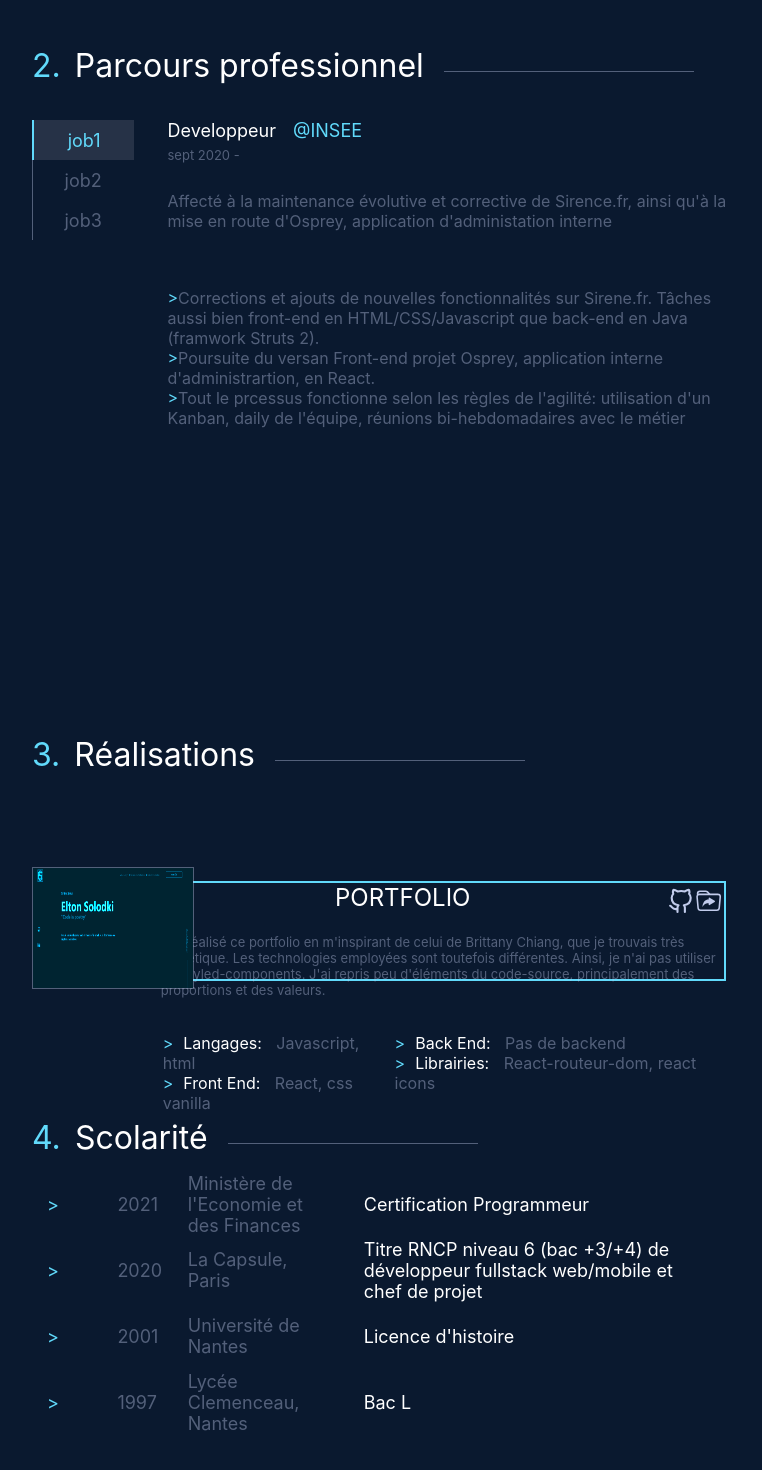
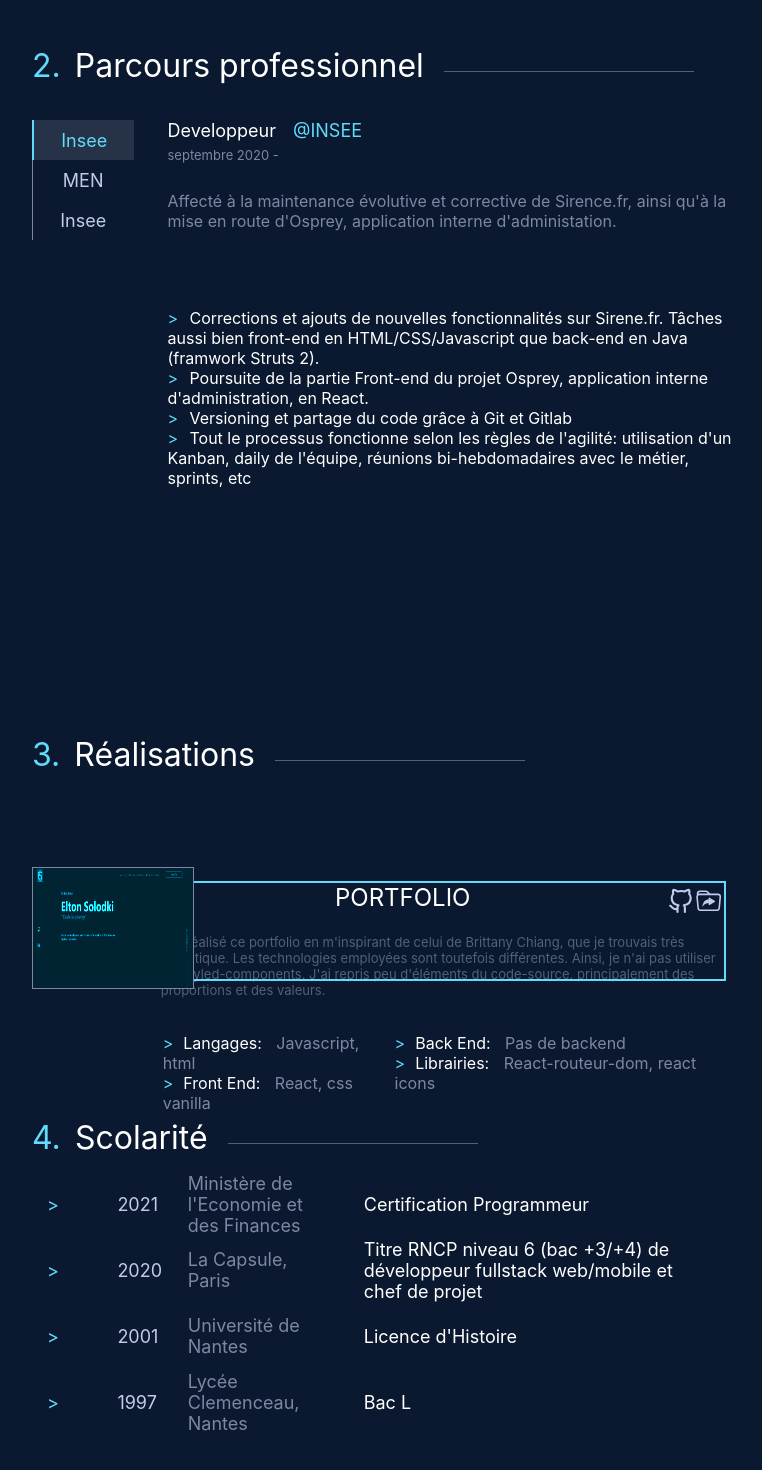
Before and after one commit to Solodk-E/website, a React (Create React App) app: page / in a window 1280 px wide. Shown: the part 1140-2610 px from the top of the page, without its empty margins (256-1018 px from the left). Built offline with nearby package versions, Linux system fonts and the light colour scheme.

Commit message:
true data done

```diff
--- a/src/Components/XPButton.js
+++ b/src/Components/XPButton.js
@@ -2,8 +2,8 @@ import React from "react";
 
 function XPButton(props) {
 
-  var activateJob = (name, entreprise, description, titre, date, task) => {
-    props.propButton(name, entreprise, description, titre, date, task);
+  var activateJob = (name, service, entreprise, description, titre, date, task) => {
+    props.propButton(name, service, entreprise, description, titre, date, task);
   };
 
   return (
@@ -11,6 +11,7 @@ function XPButton(props) {
       id={props.propStyle}
       onClick={() => activateJob(
           props.propName,
+          props.propService,
           props.propEntreprise,
           props.propDescription,
           props.propTitre,
--- a/src/Design/App.css
+++ b/src/Design/App.css
@@ -41,7 +41,6 @@ body {
   height: var(--nav-height);
   pointer-events: auto !important;
   user-select: auto !important;
-  backdrop-filter: blur(10px);
   transition: var(--transition);
 }
 
@@ -53,11 +52,11 @@ margin-top: 10%;
   display: inline;
   margin-left: 10px;
   font-size: small;
-  color: #c1cbeb;
+  color: #7D87A4;
 }
 
 .ligneSommaire:hover {
-  color: #61dafb;
+  color:white;
 }
 
 .buttonMenu {
@@ -219,6 +218,7 @@ a:link {
   justify-content: space-around;
   gap: 40px;
   height: 40%;
+  color:#c1cbeb
 }
 
 #leftCorpus {
@@ -259,13 +259,6 @@ a:link {
   margin-right: 2%;
 }
 
-/* .titleLine {
-  border: 1px solid #61DAFB;
-  width:40%;
-  height: 0.1px;
-  margin-left: 2%;
-} */
-
 #photoProfil2 {
   height: 35vh;
   width: 35vh;
@@ -298,6 +291,7 @@ a:link {
   flex-direction: row;
   justify-content: space-between;
   width: 100%;
+
 }
 
 .colTech {
@@ -306,7 +300,7 @@ a:link {
 
 .colList {
   list-style: none;
-  color: #c1cbeb66;
+  color:#c1cbeb
 }
 
 .colList li::before {
@@ -340,12 +334,11 @@ li:hover {
   display: flex;
   flex-direction: column;
   height: 100%;
-  justify-content: cen;
+  justify-content: flex-start;
 }
 
 #affichXP {
   width: 85%;
-  background-color: #0a192f;
   display: flex;
   flex-direction: column;
   margin-left: 5%;
@@ -363,8 +356,8 @@ li:hover {
   background-color: #0a192f;
   width: 100%;
   height: 20%;
-  color: #c1cbeb66;
-  border-left: 1px solid #c1cbeb66;
+  color: #c1cbeb;
+  border-left: 1px solid #7D87A4;
   display: flex;
   align-items: center;
   justify-content: center;
@@ -392,47 +385,42 @@ li:hover {
 }
 
 #xpDesc {
-  background-color: #0a192f;
-  height: 20vh;
+  height:30%;
   display: flex;
   flex-direction: column;
 }
 
-#xpHeader {
-  background-color: #0a192f;
-}
 
 #xpTitle {
-  background-color: #0a192f;
   display: flex;
   flex-direction: row;
 }
 
 #xpEnt {
-  background-color: #0a192f;
   color: #61dafb;
   margin-left: 3%;
 }
 
 #xpDate {
   text-align: left;
-  color: #c1cbeb66;
+  color: #7D87A4;
   font-size: small;
   margin-top: 1%;
 }
 
 #xpPresentation {
   text-align: left;
-  color: #c1cbeb66;
+  color: #7D87A4;
   margin-top: 5%;
   font-size: medium;
+
 }
 
 #xpTasks {
   display: flex;
   flex-direction: column;
   text-align: left;
-  color: #c1cbeb66;
+  color: white;
   justify-content: space-around;
   height: 25vh;
   margin-top: 5%;
@@ -443,6 +431,7 @@ li:hover {
   content: ">";
   color: #61dafb;
   font-size: medium;
+  margin-right: 2%;
 }
 
 #page5 {
@@ -528,11 +517,12 @@ li:hover {
   color: #61dafb;
   width:5%;
   text-align: left;
+
 }
 
 .dipDate {
   margin-left: 5%;
-  color: #c1cbeb66;
+  color: #c1cbeb;
   width: 5%;
   text-align: left;
 }
@@ -546,7 +536,7 @@ li:hover {
 
 .dipLieu {
   margin-left: 5%;
-  color: #c1cbeb66;
+  color: #7D87A4;
   text-align: left;
   width: 20%;
 }
@@ -572,12 +562,12 @@ li:hover {
   top: -5%;
   z-index: 12;
   margin-top: 15%;
-  border: 1px solid #c1cbeb66;
+  border: 1px solid #7D87A4;
 }
 
 #photoRea:hover {
   filter: none;
-  border: 1px solid #61dafb;
+  border: 1px solid #7D87A4;
 }
 
 #realines{
@@ -612,7 +602,7 @@ li:hover {
 
 #reaText {
   font-size: medium;
-  color: #c1cbeb66;
+  color: #7D87A4;
 }
 
 #reaFirst {
@@ -659,12 +649,12 @@ li:hover {
 }
 
 .reatechPoint {
-  color: #c1cbeb66;
+  color: #7D87A4;
   margin-left: 10px;
 }
 
 .navLink {
-  color: #c1cbeb66;
+  color: #CCD6F6;
 }
 
 .navLink2 {
--- a/src/Pages/Contact.js
+++ b/src/Pages/Contact.js
@@ -10,10 +10,10 @@ function Contact() {
       </div>
       <div id="messageAccroche">
       <p>
-      Pour mettre en place une future collaboration ou simplement pour discuter, vous pouvez toujours me contacter!
+      Pour mettre en place une future collaboration ou pour simplement discuter, contactez-moi!
       </p>
       <p>
-      A bientôt!
+      A bientôt, pour de nouvelles aventures!
       </p>
 
       </div>
--- a/src/Pages/Experience.js
+++ b/src/Pages/Experience.js
@@ -4,29 +4,38 @@ import JobCard from "../Components/JobCard";
 
 var dataJobs = [
   {
-    name: "job1",
+    name: "Insee",
+    service:"SNDIP",
     description:
-      "Affecté à la maintenance évolutive et corrective de Sirence.fr, ainsi qu'à la mise en route d'Osprey, application d'administation interne",
+      "Affecté à la maintenance évolutive et corrective de Sirence.fr, ainsi qu'à la mise en route d'Osprey, application interne d'administation.",
     titre: "Developpeur",
-    task: ["Corrections et ajouts de nouvelles fonctionnalités sur Sirene.fr. Tâches aussi bien front-end en HTML/CSS/Javascript que back-end en Java (framwork Struts 2).", "Poursuite du versan Front-end projet Osprey, application interne d'administrartion, en React.", "Tout le prcessus fonctionne selon les règles de l'agilité: utilisation d'un Kanban, daily de l'équipe, réunions bi-hebdomadaires avec le métier"],
+    task: ["Corrections et ajouts de nouvelles fonctionnalités sur Sirene.fr. Tâches aussi bien front-end en HTML/CSS/Javascript que back-end en Java (framwork Struts 2)."
+          , "Poursuite de la partie Front-end du projet Osprey, application interne d'administration, en React."
+          , "Versioning et partage du code grâce à Git et Gitlab"
+          , "Tout le processus fonctionne selon les règles de l'agilité: utilisation d'un Kanban, daily de l'équipe, réunions bi-hebdomadaires avec le métier, sprints, etc"],
     entreprise: "INSEE",
-    date: "sept 2020 - ",
+    date: "septembre 2020 - "
   },
   {
-    name: "job2",
-    description: "Lorsfsdffdfs",
+    name: "MEN",
+    service:"MCSPD",
+    description: "Au service des dépenses et des moyens, je m'occupais de passer commande auprès des fournisseurs et d'effectuer les demandes de mises en paiement",
     titre: "Gestionnaire financier",
-    task: ["task3", "task4"],
+    task: ["Je m'occupais d'une partie des dépenses du ministère relatives à l'informatique: matériel, formation, licences, etc"
+          , "Le montant de l'ensemble de mes portefeuilles avoisinnait les 60 millions d'euros"
+          , " J'étais en contact avec les fournisseurs et les services informatiques" ],
     entreprise: "Ministère de l'Education Nationale",
-    date: "mar 2018 - mai 2020",
+    date: "mars 2018 - mai 2020",
   },
   {
-    name: "job3",
-    description: "",
+    name: "Insee",
+    service:"CSP",
+    description: "Au sein du service des dépenses je passais commande auprès des fournisseurs et j'effectuais les demandes de mise en paiement",
     titre: "Gestionnaire financier",
-    task: ["task5", "task6"],
+    task: ["Portefeuille regroupant les locations de véhicule dans le cadre du recensement de la population"
+          , "Reporting, travail d'équipe"],
     entreprise: "INSEE",
-    date: "sept 2010 - fev 2018",
+    date: "septembre 2010 - février 2018",
   },
 ];
 
@@ -38,6 +47,7 @@ function Experience(props) {
 
   var affichActiveJob = (
     name,
+    service,
     entreprise,
     description,
     titre,
@@ -45,6 +55,7 @@ function Experience(props) {
     task,
   ) => {setJobActive({
           name: name,
+          service:service,
           entreprise: entreprise,
           description: description,
           titre: titre,
@@ -56,12 +67,13 @@ function Experience(props) {
   var setJobsButtons = jobs.map((element) => {
 
     var buttonStyle;
-    element.name === jobActive.name ? (buttonStyle = "xpFocus") : (buttonStyle = "xpButton");
+    element.name === jobActive.name && element.service === jobActive.service ? (buttonStyle = "xpFocus") : (buttonStyle = "xpButton");
 
     return (
       <XPButton
         propButton={affichActiveJob}
         propName={element.name}
+        propService={element.service}
         propDescription={element.description}
         propTitre={element.titre}
         propEntreprise={element.entreprise}
--- a/src/Pages/Realisations.js
+++ b/src/Pages/Realisations.js
@@ -17,10 +17,10 @@ function Realisations() {
           <div id="reaFirst">
             <div id="reaTitle">PORTFOLIO</div>
             <div id="reaLinks">
-              <a href="https://github.com/Solodk-E" target="_blank" rel="noopener noreferrer">
+              <a href="https://github.com/Solodk-E/website" target="_blank" rel="noopener noreferrer">
                 <FiGithub className="icon" />
               </a>
-              <a href="http://google.com" target="_blank" rel="noopener noreferrer">
+              <a href="http://www.eltonsolodki.com" target="_blank" rel="noopener noreferrer">
                 <BsFolderSymlink className="icon" />
               </a>
             </div>
--- a/src/Pages/Studies.js
+++ b/src/Pages/Studies.js
@@ -4,7 +4,7 @@ import Diplome from "../Components/Diplome";
 var dataDip = [
   { date: "2021", nom: "Certification Programmeur", lieu: "Ministère de l'Economie et des Finances" },
   { date: "2020", nom: "Titre RNCP niveau 6 (bac +3/+4) de développeur fullstack web/mobile et chef de projet", lieu: "La Capsule, Paris" },
-  { date: "2001", nom: "Licence d'histoire", lieu: "Université de Nantes" },
+  { date: "2001", nom: "Licence d'Histoire", lieu: "Université de Nantes" },
   { date: "1997", nom: "Bac L", lieu: "Lycée Clemenceau, Nantes" },
 ];
 
```
Also changed, not shown: 1 other file (tests, documents, lock files or other folders).
